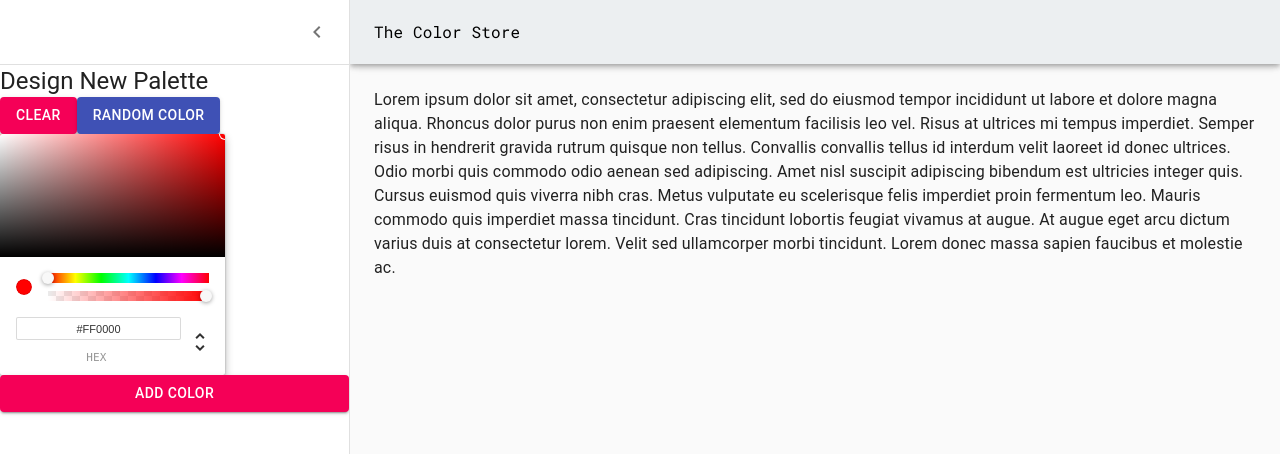
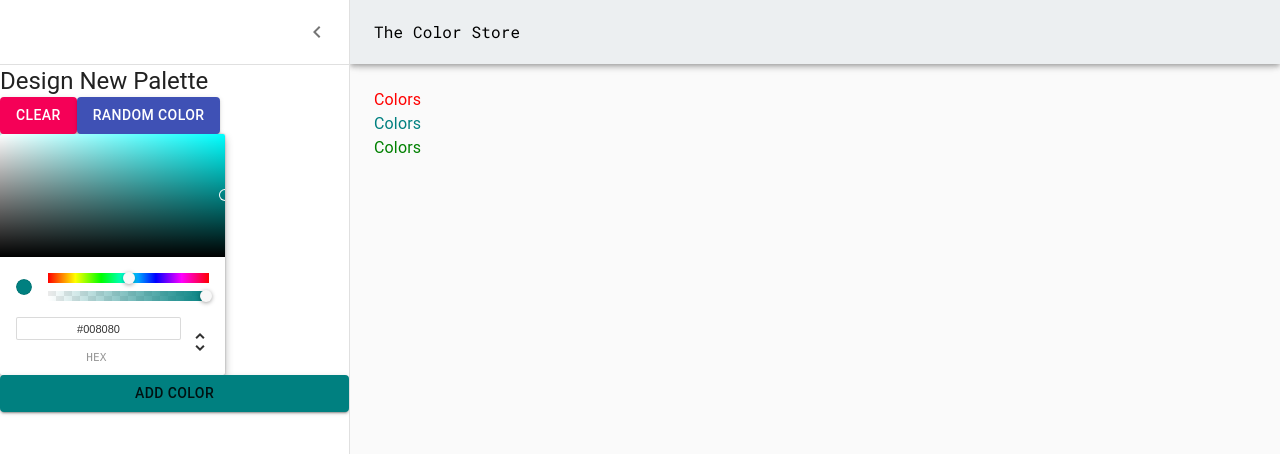
Before and after one commit to swpril/The-Color-Store, a React (Create React App) app: page /palette/new in a window 1280 px wide. Both pictures are taken after a click on the button "open drawer". Shown: the top 454 px of the page. Built offline with nearby package versions, Linux system fonts and the light colour scheme.

Commit message:
connected ColorPicker to button

```diff
--- a/src/Components/NewPaletteForm.js
+++ b/src/Components/NewPaletteForm.js
@@ -1,4 +1,4 @@
-import React from 'react';
+import React, { useState } from 'react';
 import clsx from 'clsx';
 import {
     Drawer, Button,
@@ -14,8 +14,12 @@ import useStyles from '../Styles/NewPaletteForm';
 
 const NewPaletteFrom = () => {
     const classes = useStyles();
-    const [open, setOpen] = React.useState(false);
-
+    const [open, setOpen] = useState(false);
+    const [currentColor, setCurrenColor] = useState('teal');
+    const [colors, setColors] = useState(['red', 'teal', 'green']);
+    const updateColor = (newColor) => {
+        setCurrenColor(newColor.hex);
+    };
     const handleDrawerOpen = () => {
         setOpen(true);
     };
@@ -24,6 +28,9 @@ const NewPaletteFrom = () => {
         setOpen(false);
     };
 
+    const addColor = () => {
+        setColors([...colors, currentColor])
+    };
     return (
         <div className={classes.root}>
             <CssBaseline />
@@ -69,8 +76,8 @@ const NewPaletteFrom = () => {
                     <Button variant='contained' color='Primary'>Random Color</Button>
                 </div>
 
-                <ChromePicker color='red' onChangeComplete={(color) => console.log(color)} />
-                <Button variant='contained' color='secondary'>Add Color</Button>
+                <ChromePicker color={currentColor} onChangeComplete={updateColor} />
+                <Button variant='contained' style={{ background: currentColor }} onClick={addColor}>Add Color</Button>
             </Drawer>
             <main
                 className={clsx(classes.content, {
@@ -78,18 +85,9 @@ const NewPaletteFrom = () => {
                 })}
             >
                 <div className={classes.drawerHeader} />
-                <Typography paragraph>
-                    Lorem ipsum dolor sit amet, consectetur adipiscing elit, sed do eiusmod tempor incididunt
-                    ut labore et dolore magna aliqua. Rhoncus dolor purus non enim praesent elementum
-                    facilisis leo vel. Risus at ultrices mi tempus imperdiet. Semper risus in hendrerit
-                    gravida rutrum quisque non tellus. Convallis convallis tellus id interdum velit laoreet id
-                    donec ultrices. Odio morbi quis commodo odio aenean sed adipiscing. Amet nisl suscipit
-                    adipiscing bibendum est ultricies integer quis. Cursus euismod quis viverra nibh cras.
-                    Metus vulputate eu scelerisque felis imperdiet proin fermentum leo. Mauris commodo quis
-                    imperdiet massa tincidunt. Cras tincidunt lobortis feugiat vivamus at augue. At augue eget
-                    arcu dictum varius duis at consectetur lorem. Velit sed ullamcorper morbi tincidunt. Lorem
-                    donec massa sapien faucibus et molestie ac.
-        </Typography>
+                {colors.map((color) => (
+                    <Typography style={{ color }}>Colors</Typography>
+                ))}
             </main>
         </div>
     );
```
